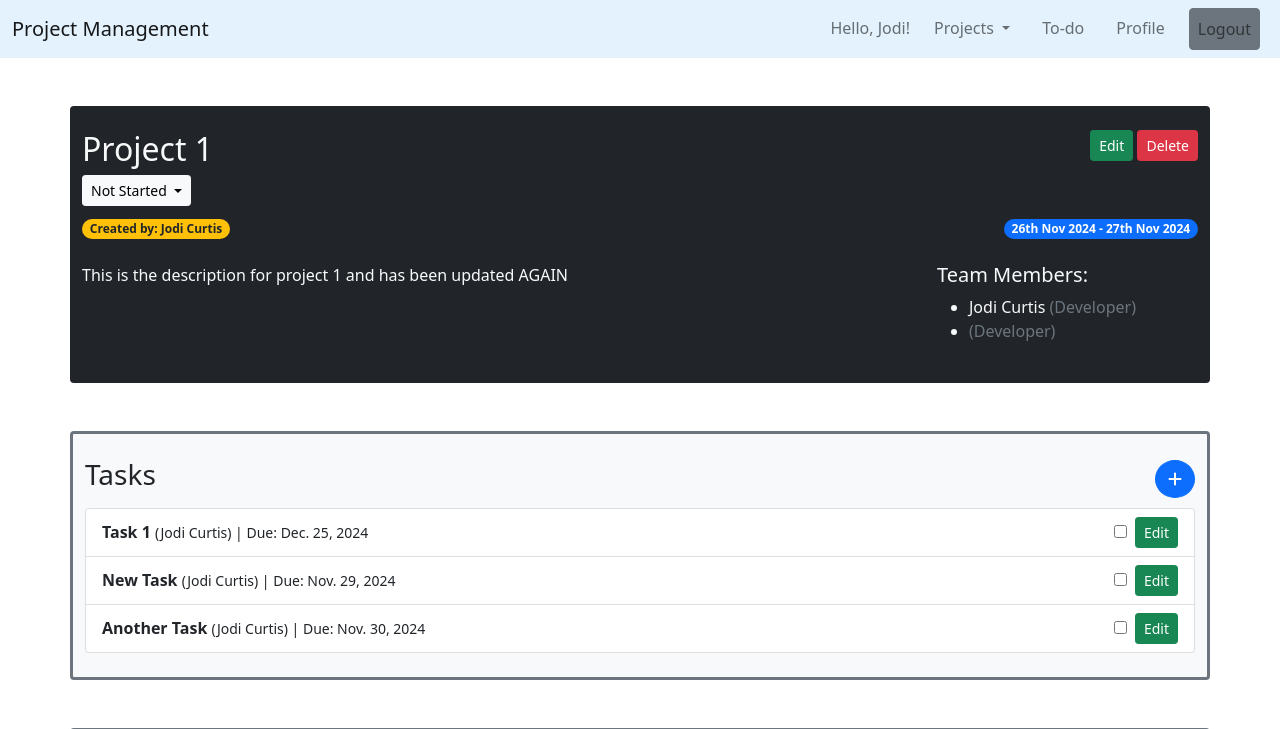
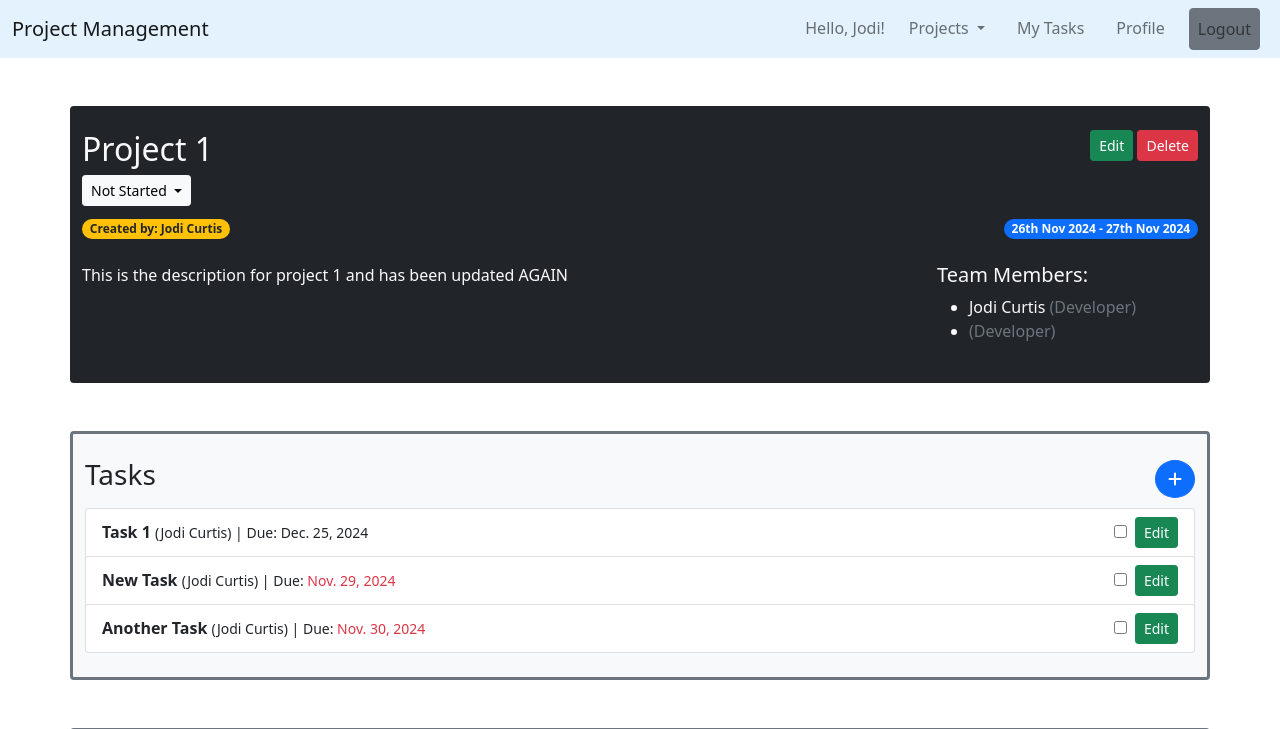
Before and after one commit to jodi-curtis/project-management, a Django app: page /projects/project/1 in a window 1280 px wide. Shown: the top 729 px of the page. Run offline with Django 5.2, Linux system fonts and the light colour scheme; a user stored in the database is signed in; data comes from the database, SQL or seed files in the repository; some libraries are stand-ins or nearby versions.

Commit message:
Highlight overdue tasks

```diff
--- a/projects/templates/projects/base.html
+++ b/projects/templates/projects/base.html
@@ -31,13 +31,13 @@
                                     Projects
                                 </a>
                                 <ul class="dropdown-menu" aria-labelledby="navbarDropdown">
-                                    <li><a class="dropdown-item" href="{% url 'project-list' %}">My Projects</a></li>
+                                    <li><a class="dropdown-item" href="{% url 'project-list' %}">All Projects</a></li>
                                     <li><a class="dropdown-item" href="{% url 'project-create' %}">New Project</a></li>
                                 </ul>
                             </li>
 
                             <li class="nav-item mx-2">
-                                <a class="nav-link" href="{% url 'task-home' %}">To-do</a>
+                                <a class="nav-link" href="{% url 'task-home' %}">My Tasks</a>
                             </li>
 
                             <li class="nav-item mx-2">
--- a/projects/templates/projects/project_detail.html
+++ b/projects/templates/projects/project_detail.html
@@ -86,7 +86,7 @@
                                                 {% if task.complete %}
                                                     Completed: {{ task.completed_date }}
                                                 {% else %}
-                                                    Due: {{ task.due_date }}
+                                                    Due: <span class="{% if task.is_overdue %}text-danger{% endif %}">{{ task.due_date }}</span>
                                                 {% endif %}
                                             </small>
                                         </span>
--- a/tasks/models.py
+++ b/tasks/models.py
@@ -22,3 +22,6 @@ class Task(models.Model):
             self.completed_date = None
 
         super().save(*args, **kwargs)
+
+    def is_overdue(self):
+        return not self.complete and self.due_date < date.today()
--- a/tasks/templates/tasks/task_list.html
+++ b/tasks/templates/tasks/task_list.html
@@ -17,7 +17,7 @@
                                     <div class="list-group-item d-flex justify-content-between align-items-center py-3">
                                         <div>
                                             <h4 class="mb-1">{{ task.name }}</h4>
-                                            <p class="mb-0"><small>{{ task.due_date|date:'dS M Y' }}</small></p>
+                                            <p class="mb-0"><small class="{% if task.is_overdue %}text-danger{% endif %}">{{ task.due_date|date:'dS M Y' }}</small></p>
                                             <p class="mb-0"><small>From: <a href="{% url 'project-detail' task.project.id %}">{{ task.project.name }}</a></small></p>
                                         </div>
                                         <form method="post" action="{% url 'task-home' %}">
```
Also changed, not shown: tasks/views.py (+8 -2 lines).
